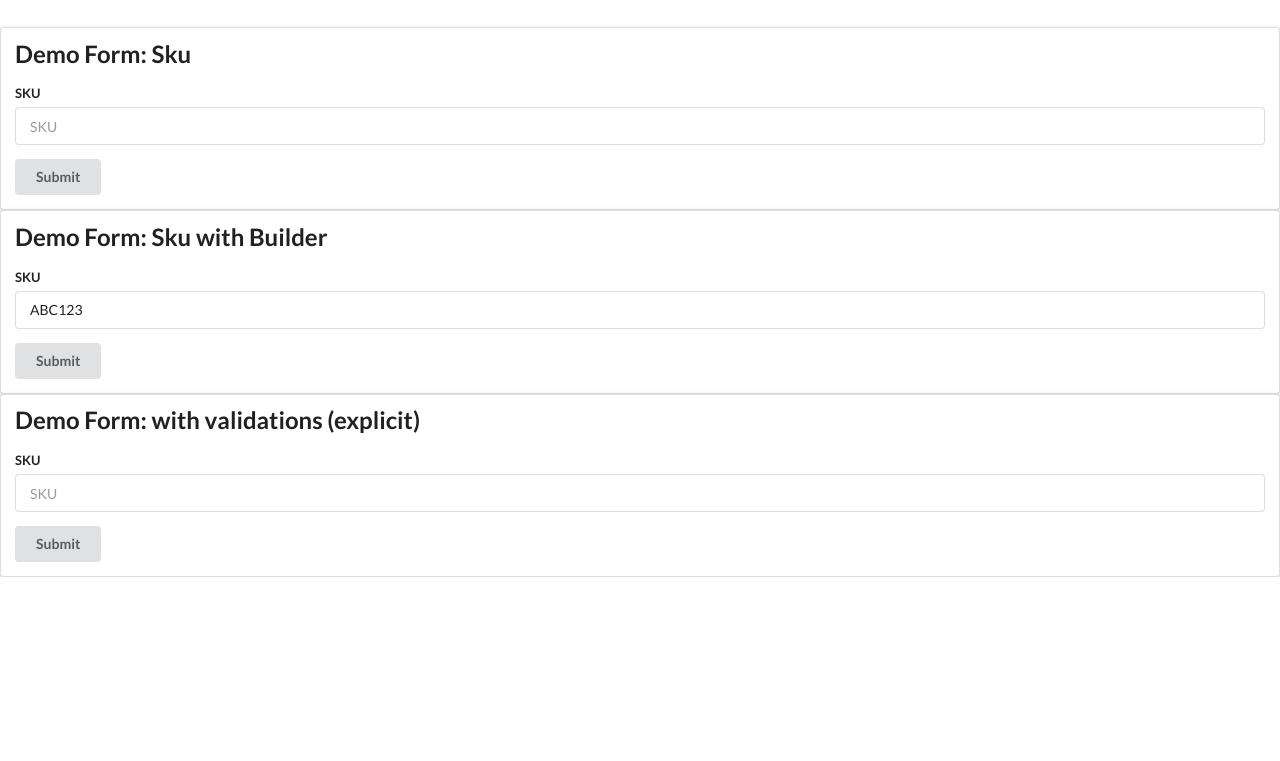
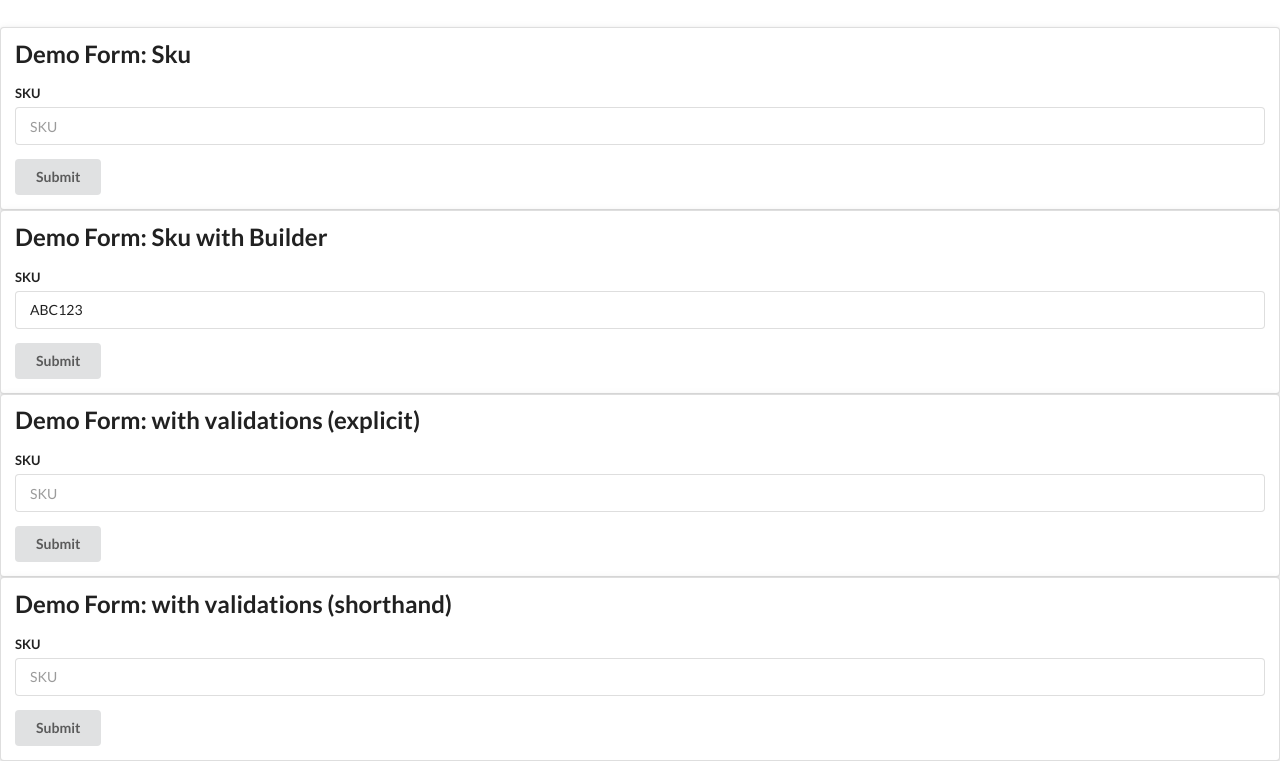
Before and after one commit to netfisher777/ng-book-training, an Angular app in the folder forms/: page / in a window 1280 px wide. Shown: the part 328-1089 px from the top of the page. Before the commit the page ends 905 px from the top, so only its background shows below. Built offline with nearby package versions, Linux system fonts and the light colour scheme.

Commit message:
add form with validations shorthand

```diff
--- a/forms/src/app/app.component.html
+++ b/forms/src/app/app.component.html
@@ -11,3 +11,5 @@
 <app-demo-form-sku-with-builder></app-demo-form-sku-with-builder>
 
 <app-demo-form-with-validations-explicit></app-demo-form-with-validations-explicit>
+
+<app-demo-form-with-validations-shorthand></app-demo-form-with-validations-shorthand>
--- a/forms/src/app/app.module.ts
+++ b/forms/src/app/app.module.ts
@@ -7,6 +7,7 @@
 import {DemoFormSkuComponent} from './demo-form-sku/demo-form-sku.component';
 import { DemoFormSkuWithBuilderComponent } from './demo-form-sku-with-builder/demo-form-sku-with-builder.component';
 import { DemoFormWithValidationsExplicitComponent } from './demo-form-with-validations-explicit/demo-form-with-validations-explicit.component';
+import { DemoFormWithValidationsShorthandComponent } from './demo-form-with-validations-shorthand/demo-form-with-validations-shorthand.component';
 
 
 @NgModule({
@@ -14,7 +15,8 @@
     AppComponent,
     DemoFormSkuComponent,
     DemoFormSkuWithBuilderComponent,
-    DemoFormWithValidationsExplicitComponent
+    DemoFormWithValidationsExplicitComponent,
+    DemoFormWithValidationsShorthandComponent
   ],
   imports: [
     BrowserModule,
--- /dev/null
+++ b/forms/src/app/demo-form-with-validations-shorthand/demo-form-with-validations-shorthand.component.html
@@ -0,0 +1,25 @@
+<div class="ui raised segment">
+  <h2 class="ui header">Demo Form: with validations (shorthand)</h2>
+  <form [formGroup]="myForm"
+        (ngSubmit)="onSubmit(myForm.value)"
+        class="ui form"
+        [class.error]="!myForm.valid && myForm.touched">
+
+    <div class="field" [class.error]="!myForm.controls['sku'].valid && myForm.controls['sku'].touched">
+      <label for="skuInput">SKU</label>
+      <input type="text"
+             id="skuInput"
+             placeholder="SKU"
+             [formControl]="myForm.controls['sku']">
+    </div>
+
+    <div *ngIf="!myForm.controls['sku'].valid" class="ui error message">SKU is invalid</div>
+
+    <div *ngIf="myForm.controls['sku'].hasError('required')" class="ui error message">SKU is required</div>
+
+    <div *ngIf="!myForm.valid" class="ui error message">Form is invalid</div>
+
+    <button type="submit" class="ui button">Submit</button>
+
+  </form>
+</div>
--- /dev/null
+++ b/forms/src/app/demo-form-with-validations-shorthand/demo-form-with-validations-shorthand.component.ts
@@ -0,0 +1,26 @@
+import { Component, OnInit } from '@angular/core';
+import {AbstractControl, FormBuilder, FormGroup, Validators} from '@angular/forms';
+
+@Component({
+  selector: 'app-demo-form-with-validations-shorthand',
+  templateUrl: './demo-form-with-validations-shorthand.component.html',
+  styleUrls: ['./demo-form-with-validations-shorthand.component.css']
+})
+export class DemoFormWithValidationsShorthandComponent implements OnInit {
+
+  myForm: FormGroup;
+
+  constructor(fb: FormBuilder) {
+    this.myForm = fb.group({
+      'sku': ['', Validators.required] // it's the same as FormControl(value, validator)
+    });
+  }
+
+  ngOnInit() {
+  }
+
+  onSubmit(value: string): void {
+    console.log('submitted value 4:', value);
+  }
+
+}
```
Also changed, not shown: forms/src/app/demo-form-with-validations-shorthand/demo-form-with-validations-shorthand.component.css (added), 1 other file (tests, documents, lock files or other folders).
